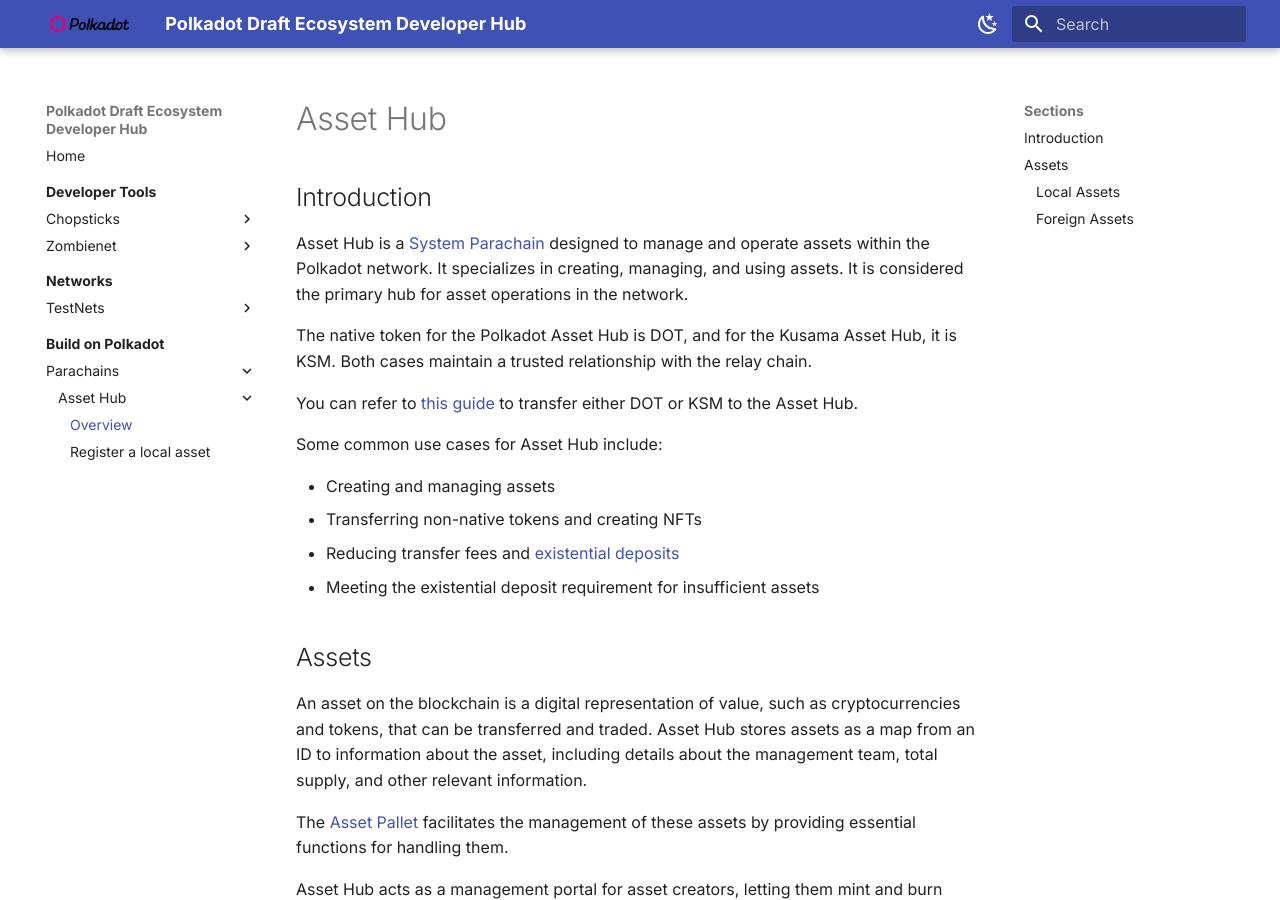
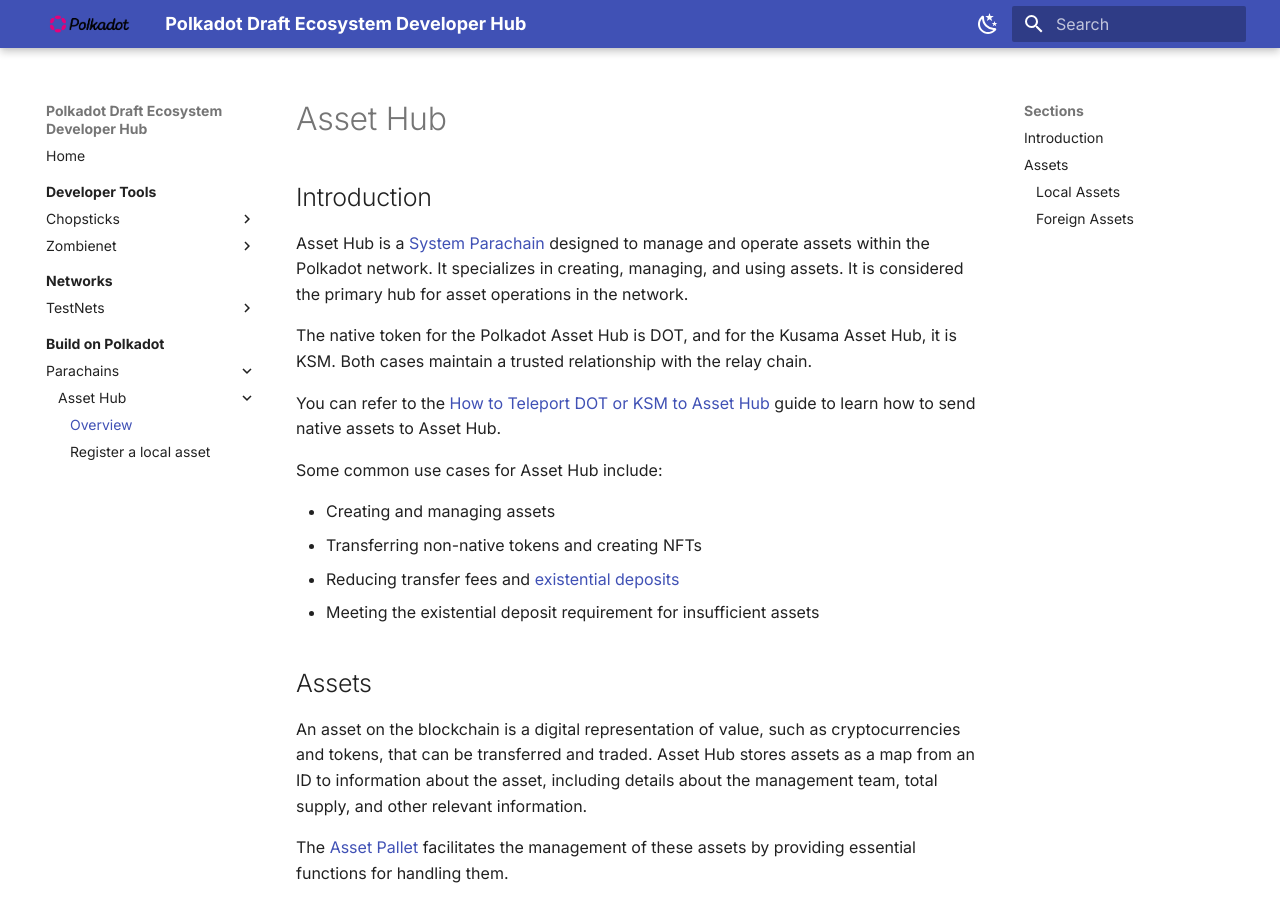
Before and after one commit to papermoonio/polkadot-ecosystem-docs-draft, an MkDocs documentation site: the page built from docs/build-on-polkadot/parachains/asset-hub/overview.md, in a window 1280 px wide and 900 px high. Built offline with MkDocs 1.6.1 and Material for MkDocs 9.7.7, drawn with Linux system fonts in a browser that asks for light colours.

Commit message:
Update docs/build-on-polkadot/parachains/asset-hub/overview.md
Co-authored-by: Erin Shaben <eshaben@icloud.com>

```diff
--- a/docs/build-on-polkadot/parachains/asset-hub/overview.md
+++ b/docs/build-on-polkadot/parachains/asset-hub/overview.md
@@ -11,7 +11,7 @@
 
 The native token for the Polkadot Asset Hub is DOT, and for the Kusama Asset Hub, it is KSM. Both cases maintain a trusted relationship with the relay chain.
 
-You can refer to [this guide](https://support.polkadot.network/support/solutions/articles/65000181119){target=_blank} to transfer either DOT or KSM to the Asset Hub.
+You can refer to the [How to Teleport DOT or KSM to Asset Hub](https://support.polkadot.network/support/solutions/articles/65000181119){target=\_blank} guide to learn how to send native assets to Asset Hub.
 
 Some common use cases for Asset Hub include:
 
```
